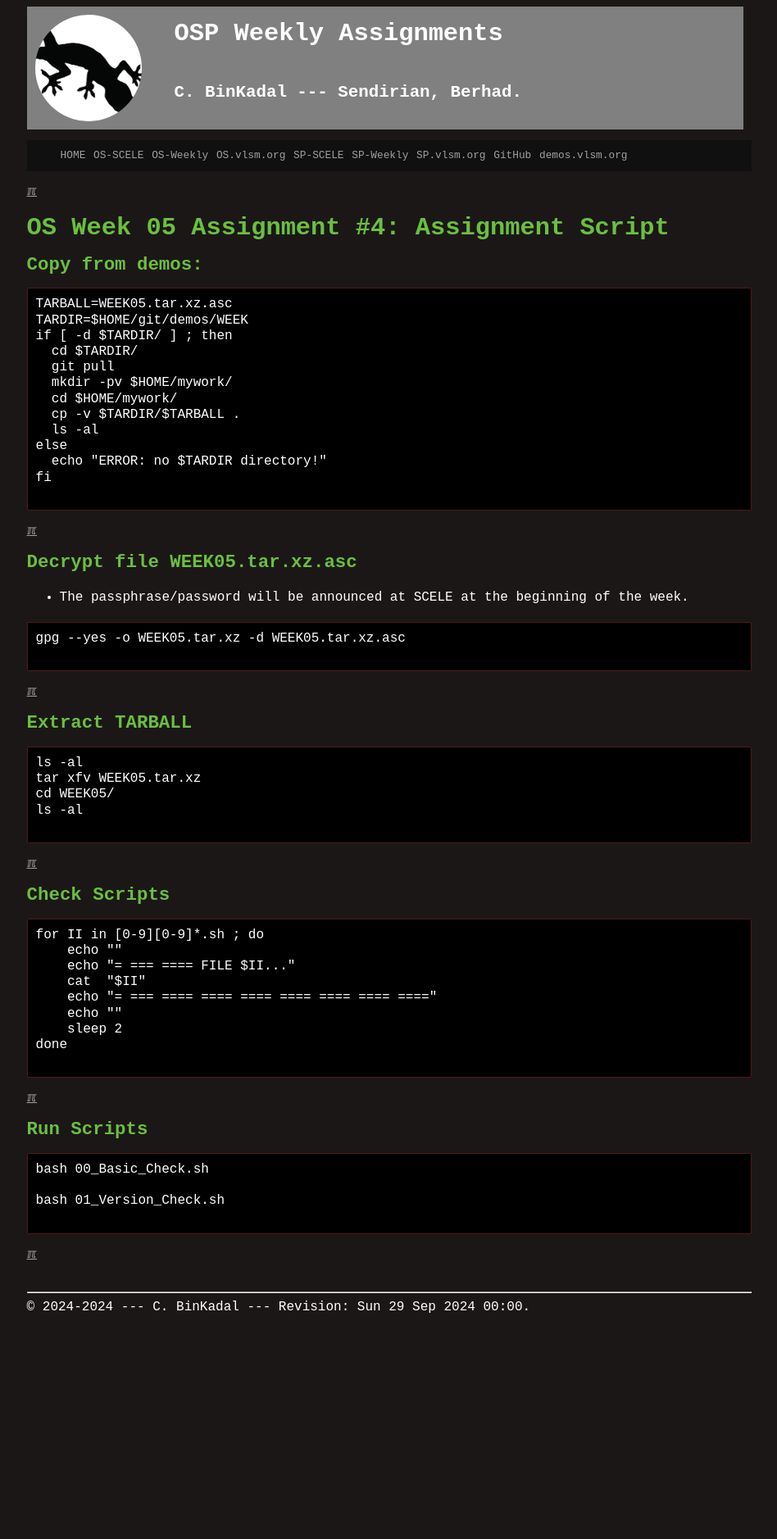
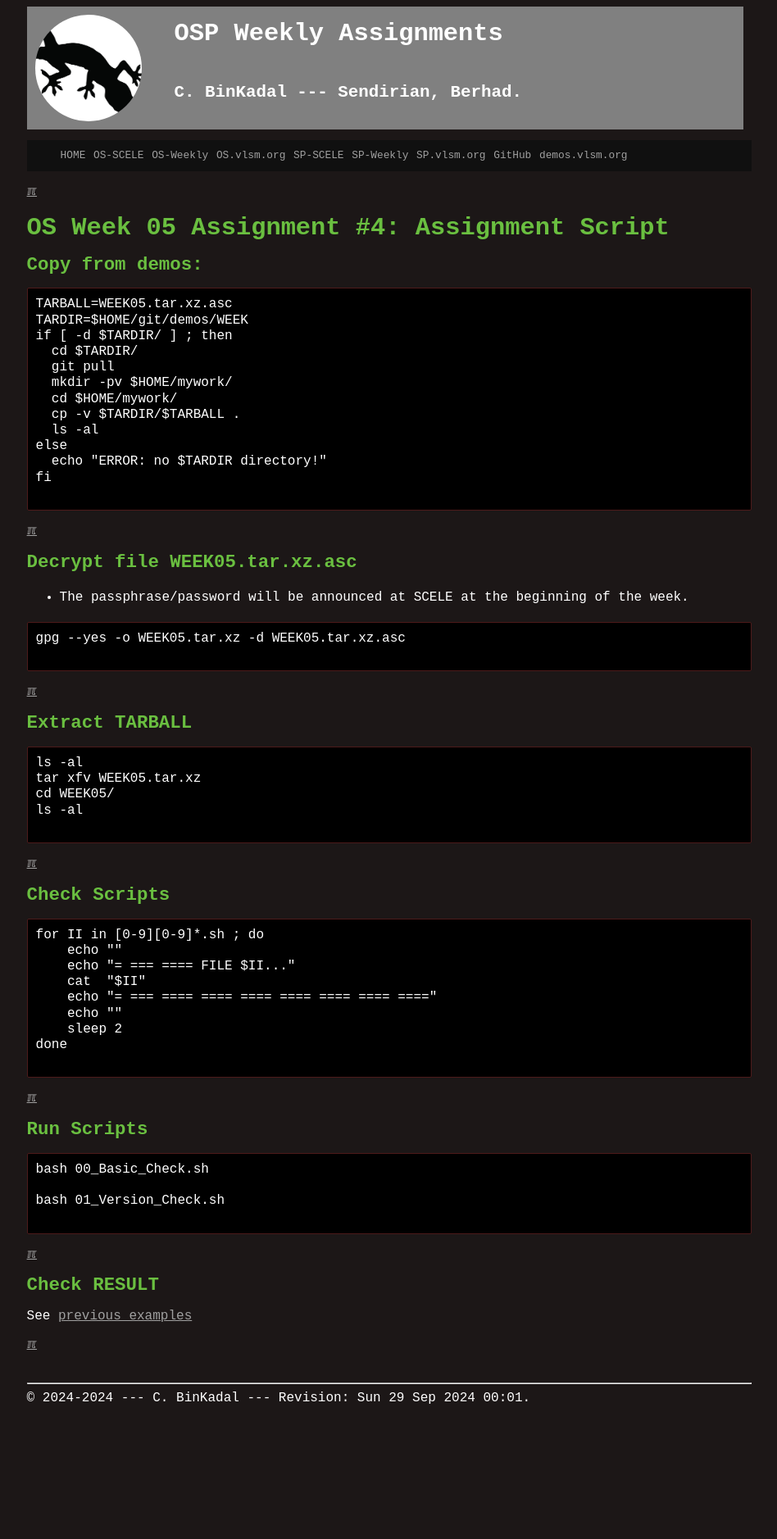
Before and after one commit to os2xx/demOS, a Jekyll site: the page built from W05-03.md, in a window 1280 px wide. Shown: the whole page at 82% size, without its empty margins (165-1113 px from the left). Built offline with Jekyll 4.4.1, drawn with Linux system fonts in a browser that asks for light colours; before the commit the page ends 1767 px from its top, so only the background shows below that.

````diff
--- a/W05-03.md
+++ b/W05-03.md
@@ -66,6 +66,10 @@ bash 00_Basic_Check.sh
 bash 01_Version_Check.sh
 
 ```
+[&#x213C;](#)<br id="idx005">
+## Check RESULT
+
+See [previous examples](W03-08.md#idx05){:target="_blank"}
 
 [&#x213C;](#)<br id="idxXXX">
 <br>
--- a/_config.yml
+++ b/_config.yml
@@ -1,5 +1,5 @@
 title: Operating Systems Programming
-version:     "Sun 29 Sep 2024 00:00"
+version:     "Sun 29 Sep 2024 00:01"
 copyright:   "2024-2024"
 description: This is the Operating System course site,
       a GitHub Page, hosted at GitHub.com (thank you!).
````
Also changed, not shown: index.md (+2 -2 lines).
